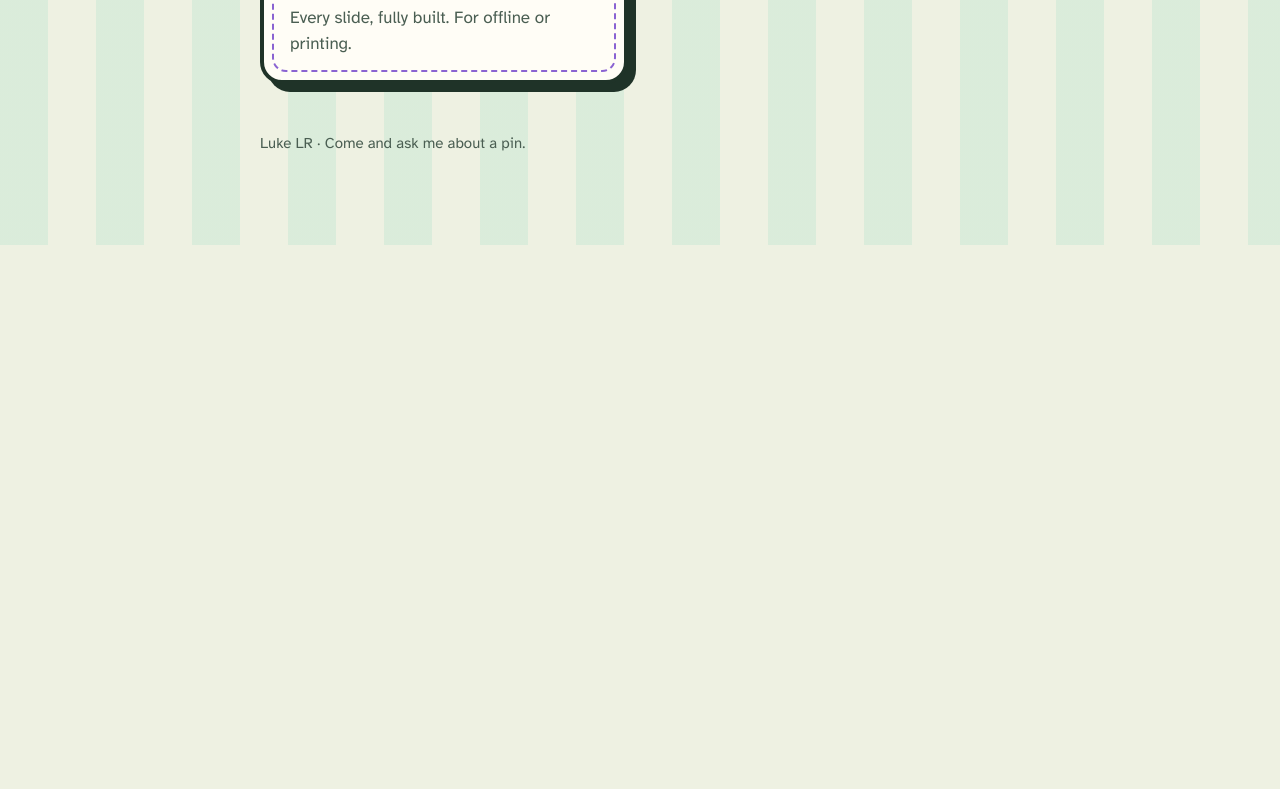
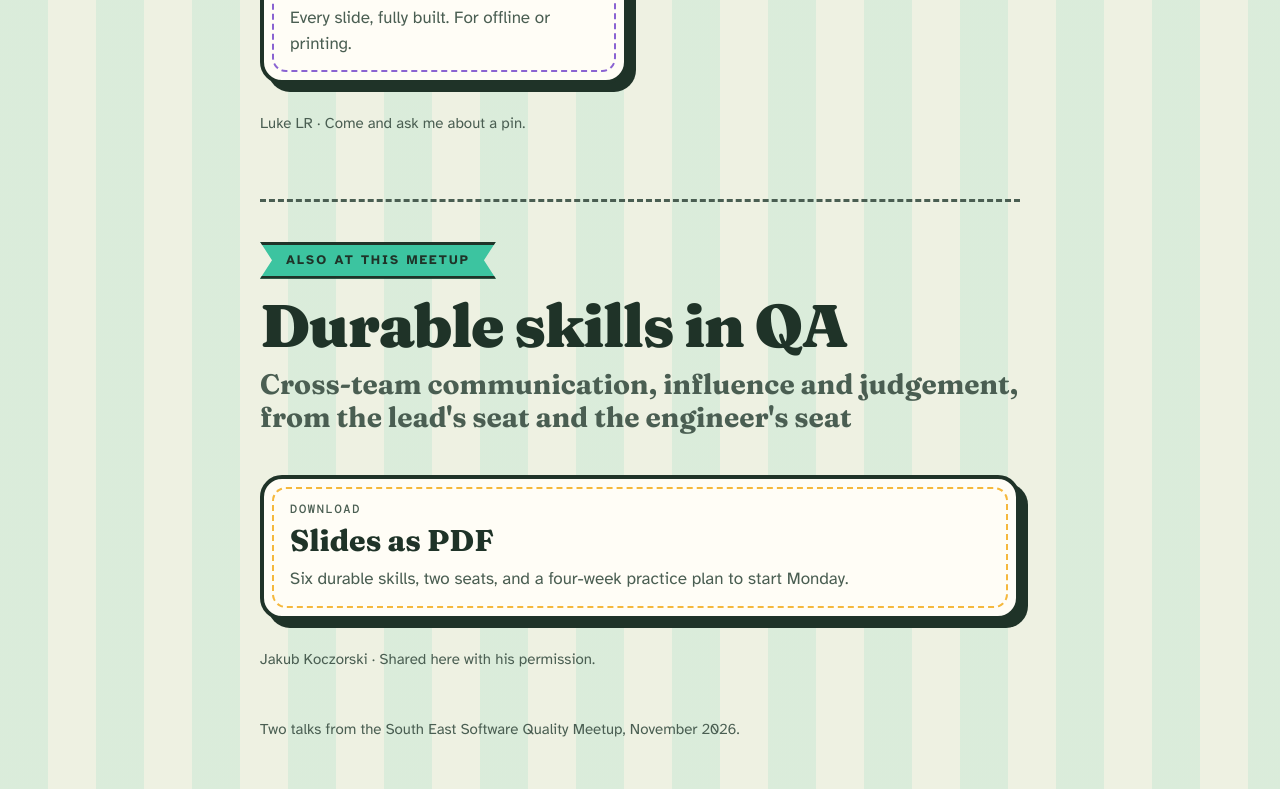
Before and after one commit to Darcdm/QACosplay, a plain HTML site: page index.html in a window 1280 px wide. Shown: the part 555-1344 px from the top of the page. Before the commit the page ends 800 px from the top, so only its background shows below. Drawn offline with nearby package versions, Linux system fonts and the light colour scheme.

Commit message:
Add Jakub Koczorski's "Durable skills in QA" talk
Adds Jakub's slides as a PDF and credits him on the landing page and
README, so both SE Quality Meetup talks are in one place. Shared with
his permission.

Co-Authored-By: Claude Opus 5.5 <noreply@anthropic.com>

```diff
--- a/index.html
+++ b/index.html
@@ -24,6 +24,9 @@ a.card:hover, a.card:focus-visible { transform: translate(-2px,-2px); box-shadow
 .t { margin-top: 10px; font: 800 30px/1.05 Fraunces, Georgia, serif; }
 .d { margin-top: 10px; font-size: 17px; color: var(--ink2); }
 footer { margin-top: 48px; font-size: 15px; color: var(--ink2); }
+.by { margin-top: 28px; font-size: 15px; color: var(--ink2); }
+.other { margin-top: 64px; padding-top: 40px; border-top: 3px dashed var(--ink2); }
+h2 { margin-top: 18px; font: 900 clamp(36px, 7vw, 60px)/.95 Fraunces, Georgia, serif; letter-spacing: -.02em; }
 </style>
 </head>
 <body>
@@ -36,6 +39,18 @@ footer { margin-top: 48px; font-size: 15px; color: var(--ink2); }
     <a class="card" href="Character%20sheets.html" style="--st:var(--mint)"><div class="k">Printable</div><div class="t">Character sheets</div><div class="d">Persona cards for the people you work with, plus a blank. Print at 100% on A4.</div></a>
     <a class="card" href="QA-as-Cosplay.pdf" style="--st:var(--violet)"><div class="k">Download</div><div class="t">Slides as PDF</div><div class="d">Every slide, fully built. For offline or printing.</div></a>
   </div>
-  <footer>Luke LR · Come and ask me about a pin.</footer>
+  <p class="by">Luke LR · Come and ask me about a pin.</p>
+
+  <section class="other">
+    <span class="ribbon" style="background:var(--mint);color:var(--ink)">Also at this meetup</span>
+    <h2>Durable skills in QA</h2>
+    <p class="sub">Cross-team communication, influence and judgement, from the lead's seat and the engineer's seat</p>
+    <div class="cards">
+      <a class="card" href="Durable-Skills-in-QA.pdf" style="--st:var(--gold)"><div class="k">Download</div><div class="t">Slides as PDF</div><div class="d">Six durable skills, two seats, and a four-week practice plan to start Monday.</div></a>
+    </div>
+    <p class="by">Jakub Koczorski · Shared here with his permission.</p>
+  </section>
+
+  <footer>Two talks from the South East Software Quality Meetup, November 2026.</footer>
 </main>
 </body></html>
```
Also changed, not shown: 2 other files.
